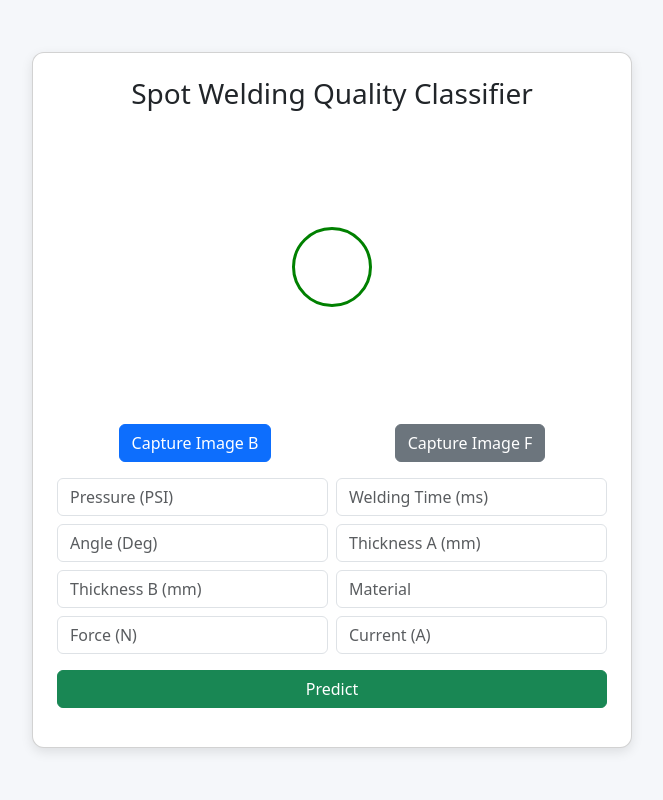
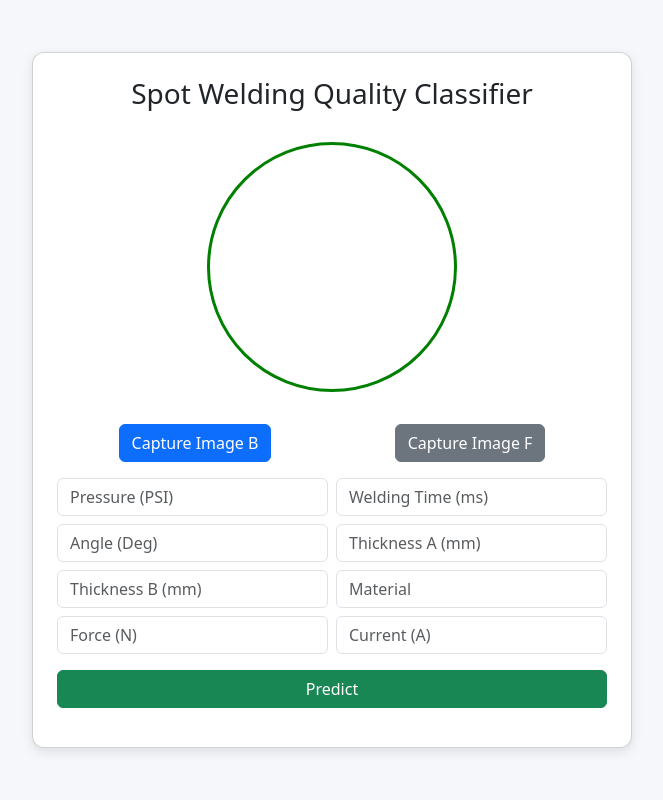
Before and after one commit to hosseindzahmatkesh/SpotWelding_AI_webapp, a Flask app: page / in a window 1280 px wide. Shown: the whole page, without its empty margins (308-971 px from the left). Run offline with Flask 3, Linux system fonts and the light colour scheme.

Commit message:
update:UI changes

```diff
--- a/templates/index.html
+++ b/templates/index.html
@@ -28,8 +28,8 @@
       transform: translate(-50%, -50%);
       border: 3px solid green;
       border-radius: 50%;
-      width: 80px;  /* متوسط */
-      height: 80px; /* متوسط */
+      width: 250px;  /* متوسط */
+      height: 250px; /* متوسط */
       pointer-events: none;
     }
     #result {
```
